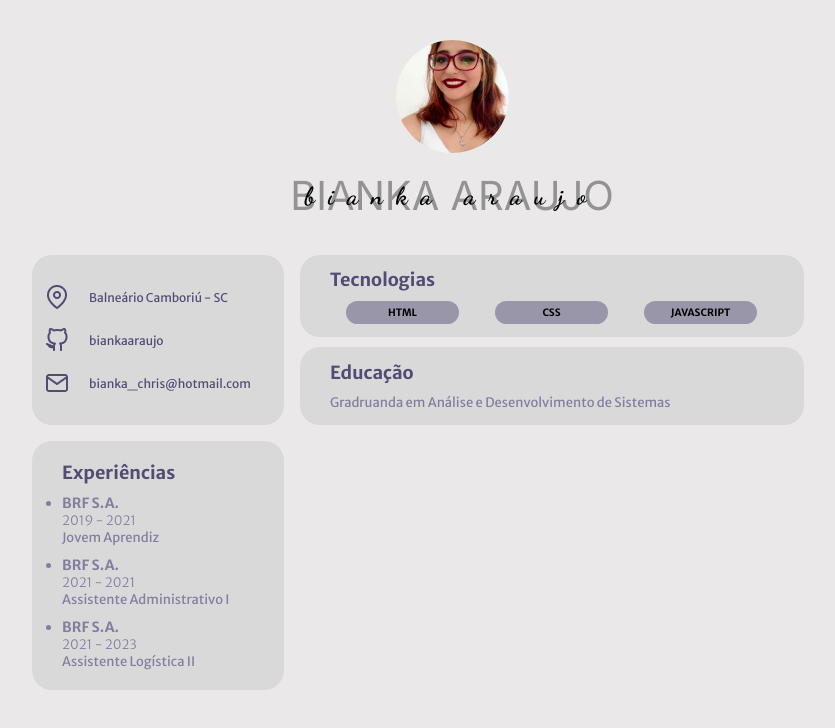
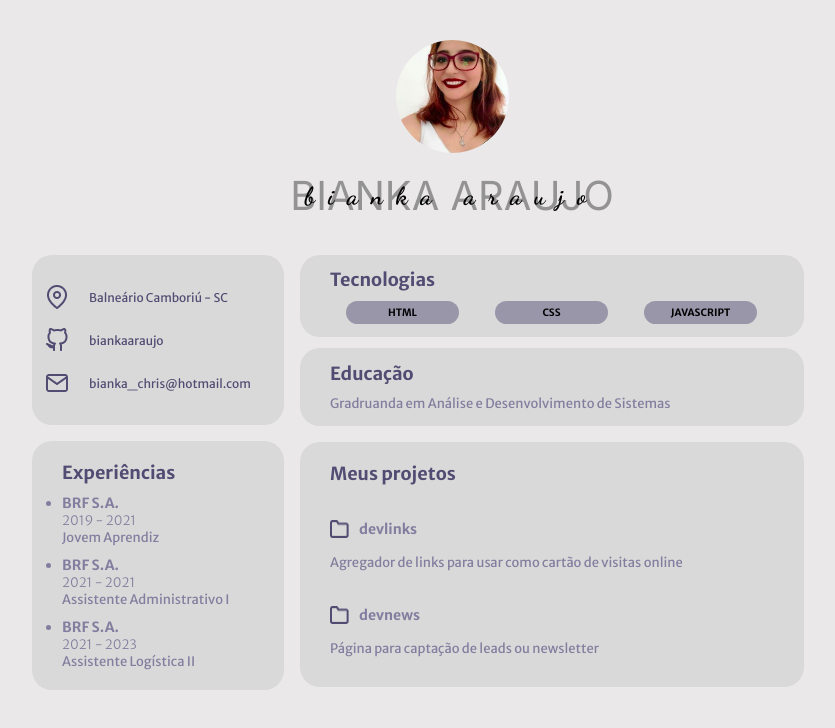
Before and after one commit to biankaaraujo/portfolio, a plain HTML site: page index.html in a window 1280 px wide. Shown: the whole page, without its empty margins (188-1023 px from the left). Drawn offline with Linux system fonts and the light colour scheme.

Commit message:
Add e estilizado div projects no container-right

```diff
--- a/index.html
+++ b/index.html
@@ -96,6 +96,21 @@
           <p>Gradruanda em Análise e Desenvolvimento de Sistemas</p>
         </div>
 
+        <div id="projects">
+          <h3>Meus projetos</h3>
+
+          <a href="https://biankaaraujo.github.io/devlinks/" target="_blank">
+            <img src="./assets/folder.png" alt="Icone de pasta" />
+            <span>devlinks</span>
+          </a>
+          <p>Agregador de links para usar como cartão de visitas online</p>
+
+          <a href="https://biankaaraujo.github.io/devnews/" target="_blank">
+            <img src="./assets/folder.png" alt="Icone de pasta" />
+            <span>devnews</span>
+          </a>
+          <p>Página para captação de leads ou newsletter</p>
+        </div>
       </div>
     </main>
   </body>
--- a/style.css
+++ b/style.css
@@ -150,7 +150,7 @@ main {
 }
 
 #education {
-  margin-top: 10px;
+  margin-top: 11px;
   margin-left: 16px;
   padding: 14px 30px;
   background-color: #d9d9d9;
@@ -160,3 +160,27 @@ main {
 #education p {
   margin-top: 10px;
 }
+
+#projects {
+  margin-top: 16px;
+  margin-left: 16px;
+  padding: 20px 30px;
+  background-color: #d9d9d9;
+  border-radius: 20px;
+}
+
+#projects a {
+  display: flex;
+  text-decoration: none;
+  font-family: "Merriweather Sans", sans-serif;
+  color: #837e9f;
+  font-weight: 700;
+  font-size: 14px;
+  margin-top: 35px;
+  gap: 10px;
+}
+
+#projects p {
+  margin-top: 16px;
+  margin-bottom: 10px;
+}
```
Also changed, not shown: assets/folder.png (added).
